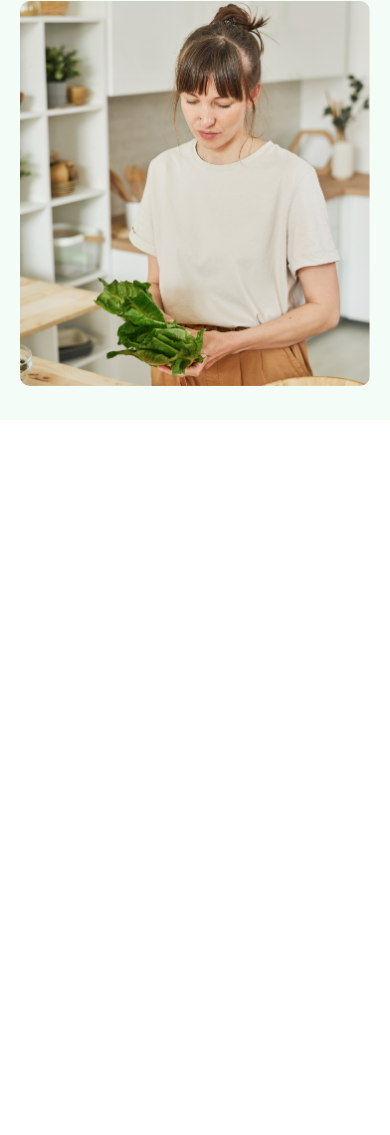
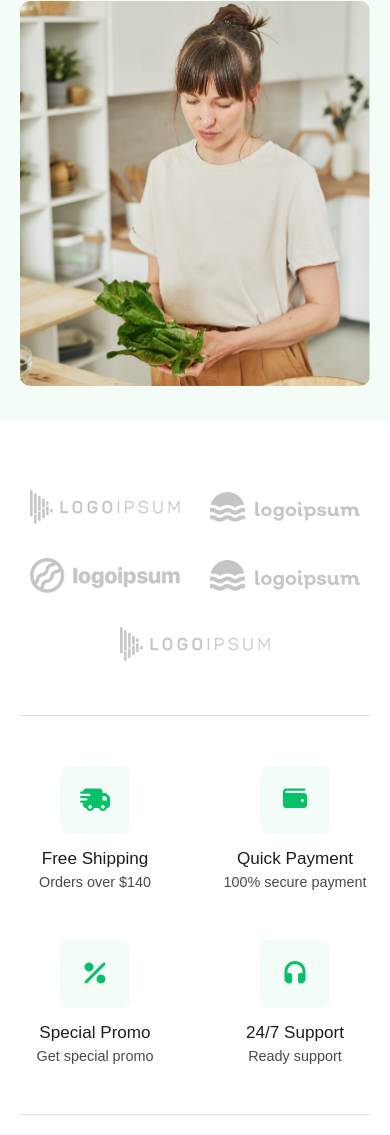
Before and after one commit to aniksikder13/interactive-foodies, a plain HTML site: page index.html in a window 390 px wide. Shown: the part 497-1632 px from the top of the page. Before the commit the page ends 917 px from the top, so only its background shows below. Drawn offline with Linux system fonts and the light colour scheme.

Commit message:
Task: Implement promoton and feature section Description: Implement Promotion and feature service section with responsive design

```diff
--- a/index.html
+++ b/index.html
@@ -42,6 +42,7 @@
     </header>
     <!-- Main Content -->
     <main>
+        <!-- Hero Section -->
         <section class="hero-section">
             <div class="container hero-content">
                 <div>
@@ -59,6 +60,46 @@
                     />
                 </div>
             </div>
+        </section>
+        <section class="container">
+            <ul class="promotion_logo border-bottom">
+                <li><img src="public/images/promotion_logo/Group 1.png" alt="Logo 1" /></li>
+                <li><img src="public/images/promotion_logo/Group 2.png" alt="Logo 2" /></li>
+                <li><img src="public/images/promotion_logo/Group 3.png" alt="Logo 3" /></li>
+                <li><img src="public/images/promotion_logo/Group 7.png" alt="Logo 4" /></li>
+                <li><img src="public/images/promotion_logo/Group 8.png" alt="Logo 5" /></li>
+            </ul>
+            <ul class="border-bottom featured_services">
+                <li>
+                    <span><i class="fa-solid fa-truck-fast"></i></span>
+                    <div>
+                        <h3>Free Shipping</h3>
+                        <p>Orders over $140</p>
+                    </div>
+                </li>
+                <li>
+                    <span><i class="fa-solid fa-wallet"></i></span>
+                    <div>
+                        <h3>Quick Payment</h3>
+                        <p>100% secure payment</p>
+                    </div>
+                </li>
+                <li>
+                    <span><i class="fa-solid fa-percent"></i></span>
+                    <div>
+                        <h3>Special Promo</h3>
+                        <p>Get special promo</p>
+                    </div>
+                </li>
+                <li>
+                    <span><i class="fa-solid fa-headphones"></i></span>
+                    <div>
+                        <h3>24/7 Support</h3>
+                        <p>Ready support</p>
+                    </div>
+                </li>
+            </ul>
+        </section>
     </main>
 </body>
 </html>
--- a/public/css/responsive.css
+++ b/public/css/responsive.css
@@ -36,4 +36,19 @@
         margin-bottom: 30px;
     }
 
+    .promotion_logo img{
+        width: 150px;
+    }
+
+    .featured_services{
+        grid-template-columns: repeat(2, 1fr);
+        grid-gap: 50px;
+    }
+
+    .featured_services li{
+        flex-direction: column;
+        text-align: center;
+        gap: 15px;
+    }
+
 }
--- a/public/css/style.css
+++ b/public/css/style.css
@@ -12,6 +12,7 @@ ul, li {
     --green-color: #06C167;
     --light-green-color: #F3FCF7;
     --black-color: #1D1D1F;
+    --light-black-color: #7070703b;
 }
 
 body {
@@ -145,3 +146,55 @@ header {
 .hero-content button span{
     margin-right: 10px;
 }
+
+.promotion_logo{
+    display: flex;
+    flex-wrap: wrap;
+    justify-content: center;
+    align-items: center;
+    gap: 30px;
+    padding: 50px 0;
+}
+
+.border-bottom{
+    border-bottom: 1px solid var(--light-black-color);
+}
+
+.promotion_logo img{
+    width: 100%;
+}
+
+.featured_services{
+    display: grid;
+    grid-template-columns: repeat(4, 1fr);
+    grid-gap: 20px;
+    padding: 50px 0;
+}
+
+.featured_services li{
+    display: flex;
+    justify-content: center;
+    align-items: center;
+    gap: 15px;
+}
+
+.featured_services h3{
+    font-weight: 500;
+    font-size: 1.07rem;
+    color: var(--black-color);
+}
+
+.featured_services span{
+    font-size: 1.5rem;
+    color: var(--green-color);
+    padding: 20px;
+    background-color: var(--light-green-color);
+    border-radius: 8px;
+}
+
+.featured_services  p{
+    opacity: 0.8;
+    padding-top: 5px;
+    font-size: 0.9rem;
+    text-wrap: nowrap;
+}
```
Also changed, not shown: public/images/promotion_logo/Group 1.png (added), public/images/promotion_logo/Group 2.png (added), public/images/promotion_logo/Group 3.png (added), public/images/promotion_logo/Group 7.png (added), public/images/promotion_logo/Group 8.png (added).
